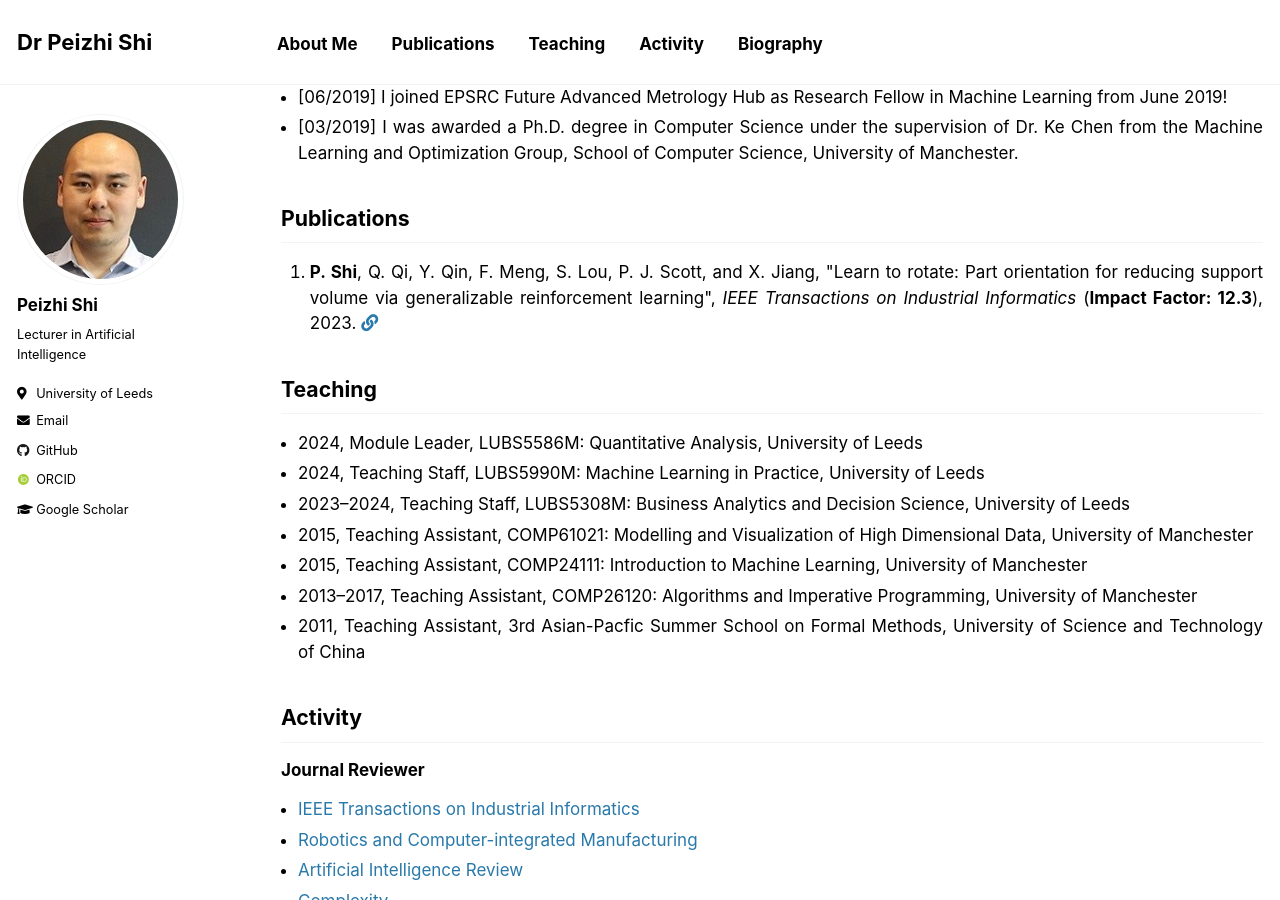
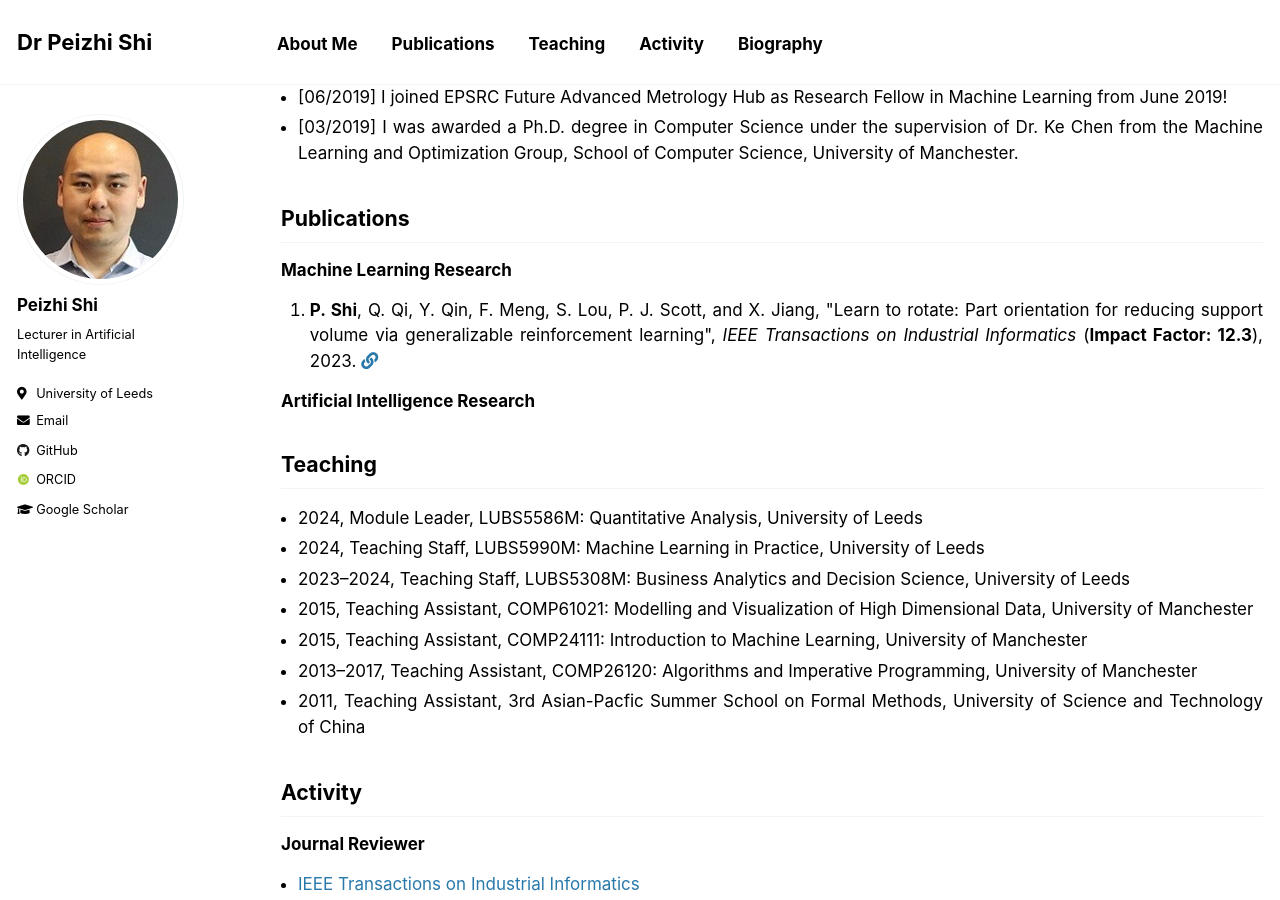
Before and after one commit to PeizhiShi/peizhishi.github.io, a Jekyll site: the page built from _pages/index.md, in a window 1280 px wide and 900 px high, scrolled down 1255 px. Built offline with Jekyll 4.4.1, drawn with Linux system fonts in a browser that asks for light colours; some web fonts are replaced; our own code applies the rules of GitHub Pages for plain Markdown files.

Commit message:
Update index.md

```diff
--- a/_pages/index.md
+++ b/_pages/index.md
@@ -34,8 +34,13 @@
 
 {% include base_path %}
 
+### Machine Learning Research
 
 <ol>{% for post in site.publications reversed %}{% if post.category == 'ML' %}{% include achieve_paper_title.html %} {% endif %}{% endfor %}</ol>
+
+### Artificial Intelligence Research
+
+<ol>{% for post in site.publications reversed %}{% if post.category == 'AI' %}{% include achieve_paper_title.html %} {% endif %}{% endfor %}</ol>
 
 
 ## Teaching
```
